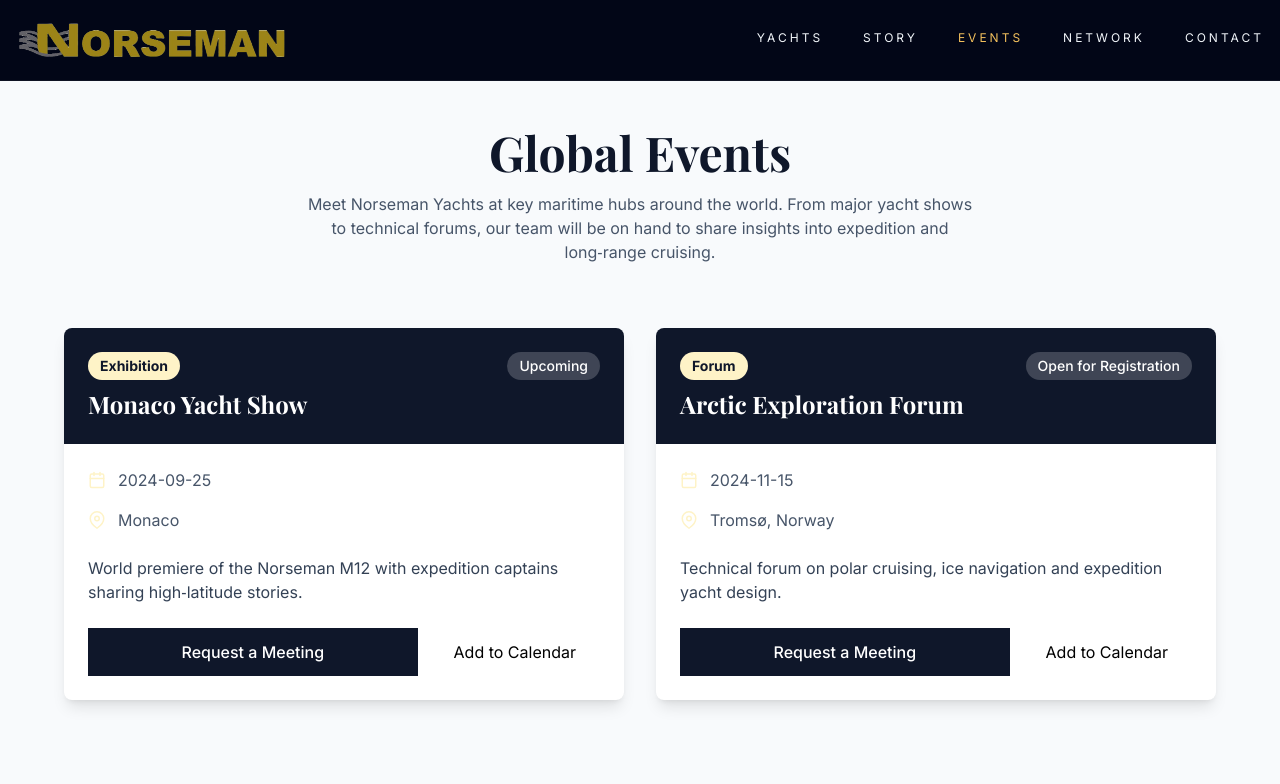
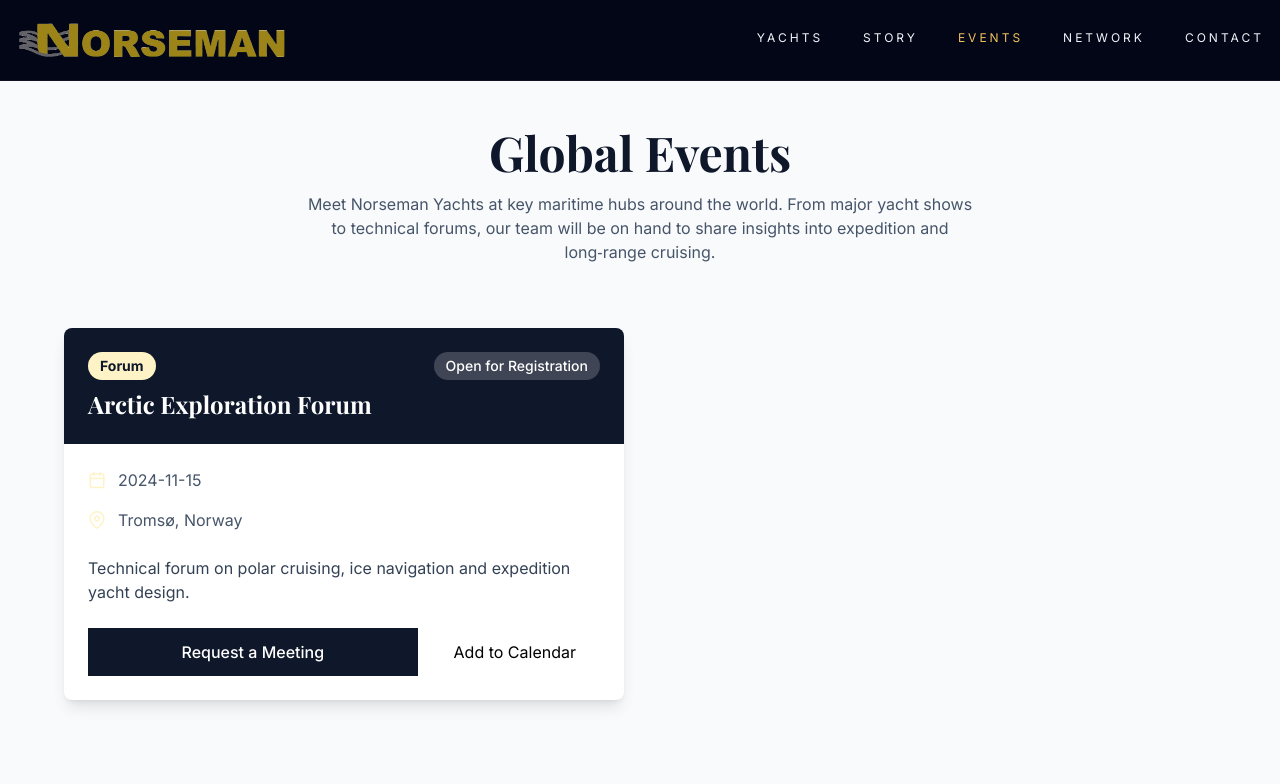
Before and after one commit to junjiebao/NorsemanYacht, a React (Create React App) app: page /events in a window 1280 px wide. Shown: the top 784 px of the page. Built offline with nearby package versions, Linux system fonts and the light colour scheme.

Commit message:
M12 隐藏

```diff
--- a/src/index.css
+++ b/src/index.css
@@ -100,9 +100,14 @@
 }
 
 /* Hero ocean background animation */
+.ocean-hero-bg {
+  background: linear-gradient(135deg, #0f172a 0%, #1e293b 100%);
+}
+
 .ocean-hero-bg img {
   animation: oceanDrift 18s ease-in-out infinite alternate;
   transform-origin: center center;
+  will-change: transform;
 }
 
 @keyframes oceanDrift {
--- a/src/pages/Contact.jsx
+++ b/src/pages/Contact.jsx
@@ -217,7 +217,6 @@
                     } rounded-none font-inter focus:outline-none focus:border-amber-100 bg-white`}
                   >
                     <option value="">Please select</option>
-                    <option value="m12">M12 Expedition Series</option>
                     <option value="a520">A520 Alaska Series</option>
                     <option value="sl950">SL950 Long‑range Series</option>
                     <option value="custom">Full Custom Project</option>
--- a/src/pages/Events.jsx
+++ b/src/pages/Events.jsx
@@ -3,15 +3,15 @@
 import { Calendar, MapPin } from 'react-feather';
 
 const events = [
-  {
-    id: 1,
-    title: 'Monaco Yacht Show',
-    date: '2024-09-25',
-    location: 'Monaco',
-    description: 'World premiere of the Norseman M12 with expedition captains sharing high‑latitude stories.',
-    type: 'Exhibition',
-    status: 'Upcoming',
-  },
+  // {
+  //   id: 1,
+  //   title: 'Monaco Yacht Show',
+  //   date: '2024-09-25',
+  //   location: 'Monaco',
+  //   description: 'World premiere of the Norseman M12 with expedition captains sharing high‑latitude stories.',
+  //   type: 'Exhibition',
+  //   status: 'Upcoming',
+  // },
   {
     id: 2,
     title: 'Arctic Exploration Forum',
--- a/src/pages/Home.jsx
+++ b/src/pages/Home.jsx
@@ -13,13 +13,13 @@
   return (
     <div className="min-h-screen bg-ocean-navy">
       {/* Hero Section */}
-      <section className="relative min-h-screen flex items-center justify-center overflow-hidden">
+      <section className="relative min-h-screen flex items-center justify-center overflow-hidden bg-ocean-navy">
         {/* Background image + gradient overlay with subtle water animation */}
         <div className="absolute inset-0 overflow-hidden ocean-hero-bg">
-          {/* Loading placeholder */}
-          {!heroImageLoaded && (
-            <div className="absolute inset-0 bg-ocean-navy animate-pulse" />
-          )}
+          {/* Always show background color */}
+          <div className="absolute inset-0 bg-ocean-navy" />
+
+          {/* Hero image with fallback */}
           <img
             src="https://images.unsplash.com/photo-1500375592092-40eb2168fd21?auto=format&fit=crop&w=1200&q=70"
             srcSet="https://images.unsplash.com/photo-1500375592092-40eb2168fd21?auto=format&fit=crop&w=800&q=60 800w,
@@ -27,9 +27,12 @@
                     https://images.unsplash.com/photo-1500375592092-40eb2168fd21?auto=format&fit=crop&w=2000&q=80 2000w"
             sizes="100vw"
             alt="Yacht from above"
-            className="w-full h-full object-cover"
+            className={`w-full h-full object-cover transition-opacity duration-700 ${
+              heroImageLoaded ? 'opacity-100' : 'opacity-0'
+            }`}
             loading="eager"
             onLoad={() => setHeroImageLoaded(true)}
+            onError={() => setHeroImageLoaded(true)}
           />
           <div className="absolute inset-0 bg-gradient-to-b from-ocean-navy/85 via-ocean-navy/70 to-ocean-navy/95" />
           <div className="absolute inset-0 ocean-hero-sparkle" />
```
